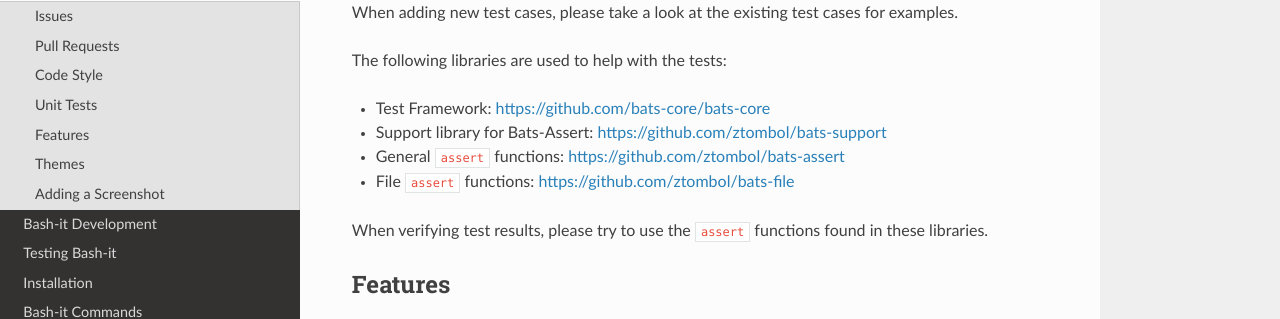
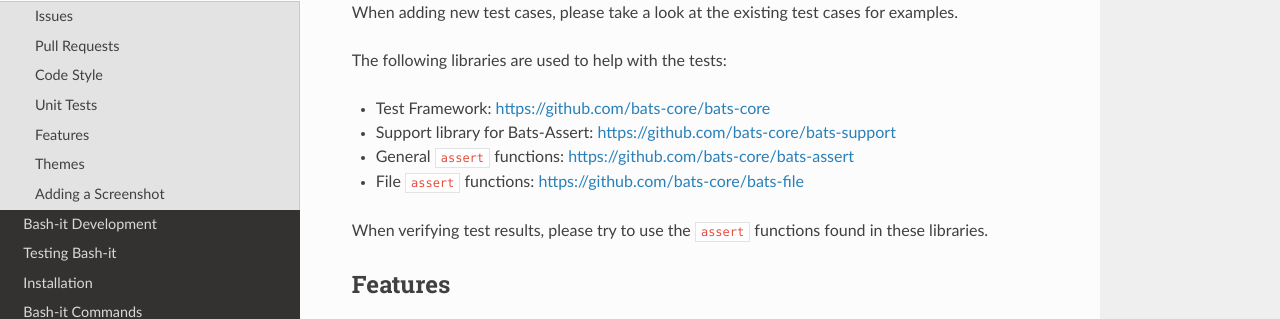
Before and after one commit to Bash-it/bash-it, a Sphinx documentation site: the page built from docs/contributing.rst, in a window 1280 px wide and 900 px high, scrolled down 1910 px. Shown: the part 135-454 px from the top of the window. Built offline with Sphinx 7.4.7 and the Read the Docs theme 2.0.0, drawn with Linux system fonts in a browser that asks for light colours; some of the changed lines change nothing that is shown.

Commit message:
docs: Update Bats libraries links (#2225)

```diff
--- a/docs/contributing.rst
+++ b/docs/contributing.rst
@@ -79,9 +79,9 @@ The following libraries are used to help with the tests:
 
 
 * Test Framework: https://github.com/bats-core/bats-core
-* Support library for Bats-Assert: https://github.com/ztombol/bats-support
-* General ``assert`` functions: https://github.com/ztombol/bats-assert
-* File ``assert`` functions: https://github.com/ztombol/bats-file
+* Support library for Bats-Assert: https://github.com/bats-core/bats-support
+* General ``assert`` functions: https://github.com/bats-core/bats-assert
+* File ``assert`` functions: https://github.com/bats-core/bats-file
 
 When verifying test results, please try to use the ``assert`` functions found in these libraries.
 
```
